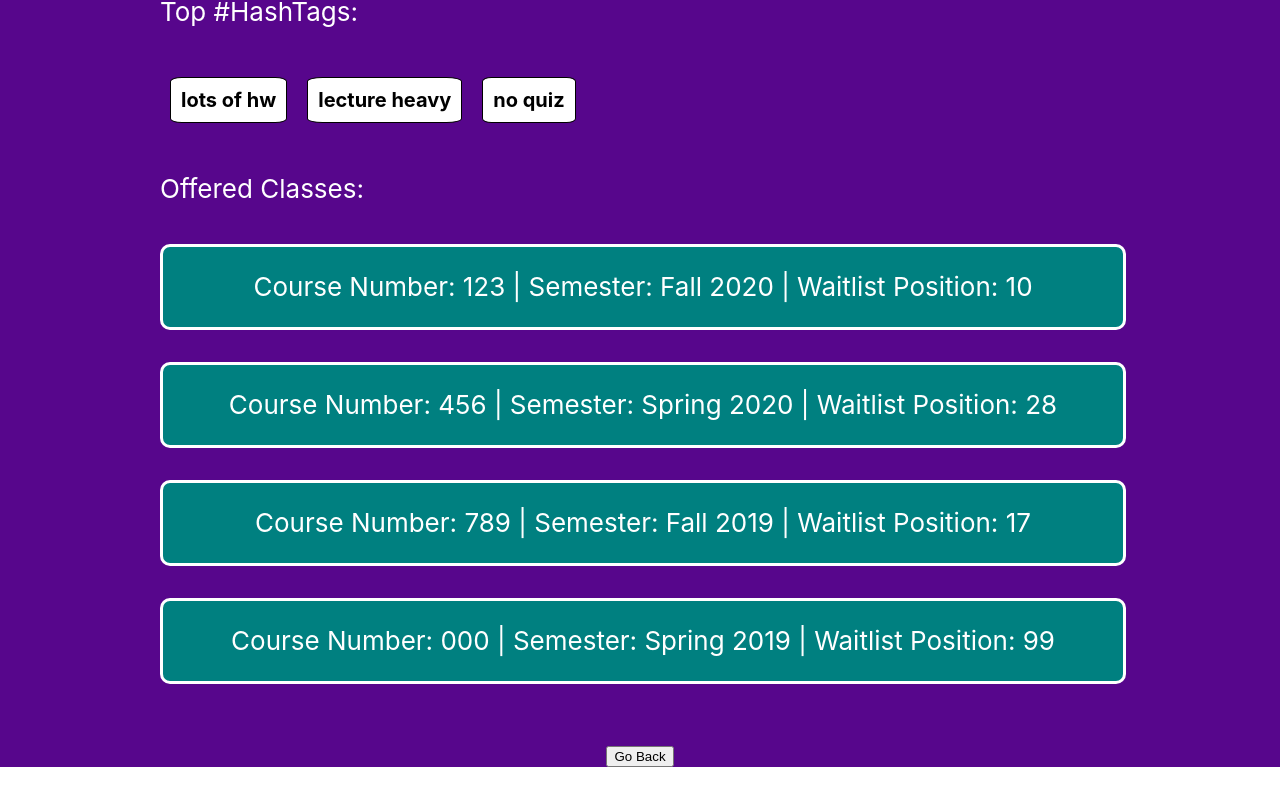
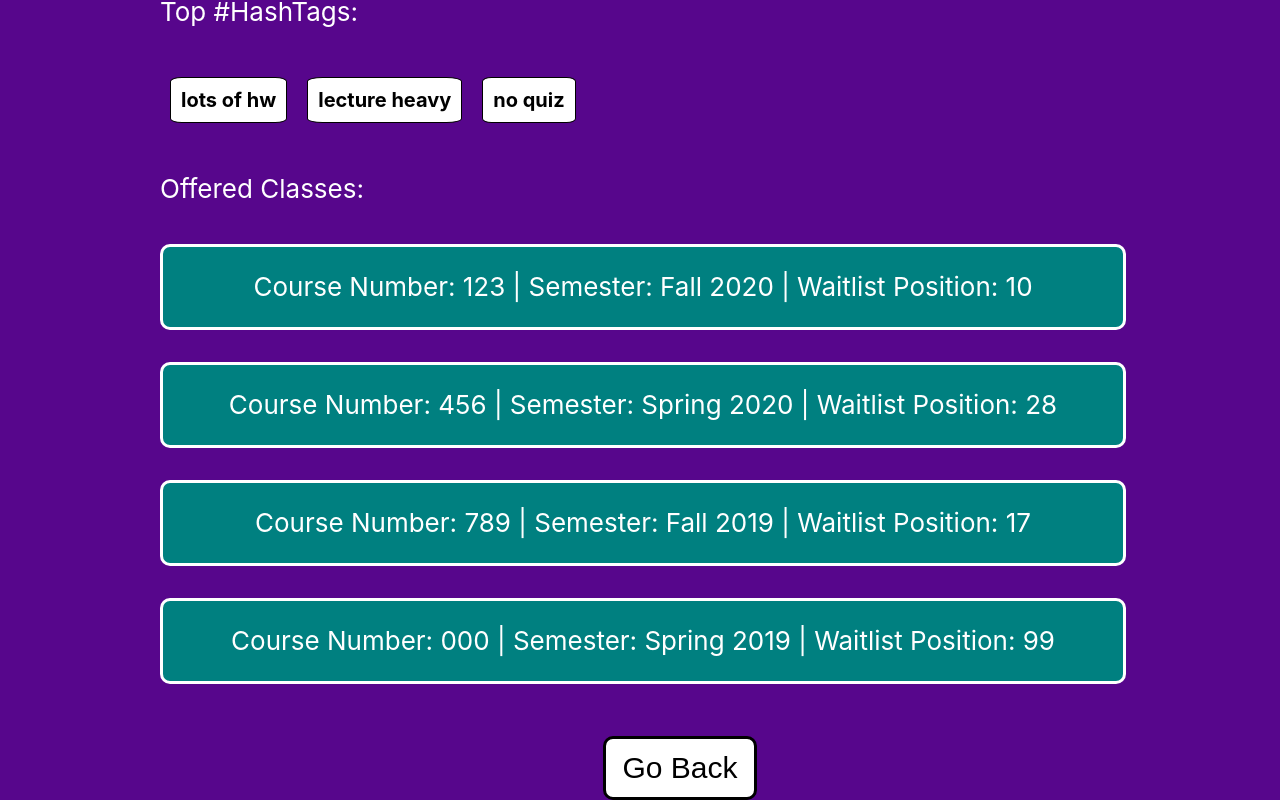
Before and after one commit to software-assignments-spring2021/project-setup-team-kauran-hybrid, a React (Create React App) app in the folder front-end/: page /ProfInfo in a window 1280 px wide. Shown: the part 524-1324 px from the top of the page. Before the commit the page ends 1291 px from the top, so only its background shows below. Built offline with nearby package versions, Linux system fonts and the light colour scheme.

Commit message:
Changed go button on ProfInfo

```diff
--- a/front-end/src/ProfInfo.css
+++ b/front-end/src/ProfInfo.css
@@ -55,3 +55,19 @@ section {
     margin: 10px;
     padding: 10px;
   }
+
+  .Button {
+    background-color: white;
+    border: solid;
+    border-radius: 10px;
+    color: black;
+    padding: 12px 16px;
+    font-size: 30px;
+    cursor: pointer;
+    position: relative;
+    margin-left: 5rem;
+  }
+
+  .Button:hover {
+    background-color: gray;
+}
```
